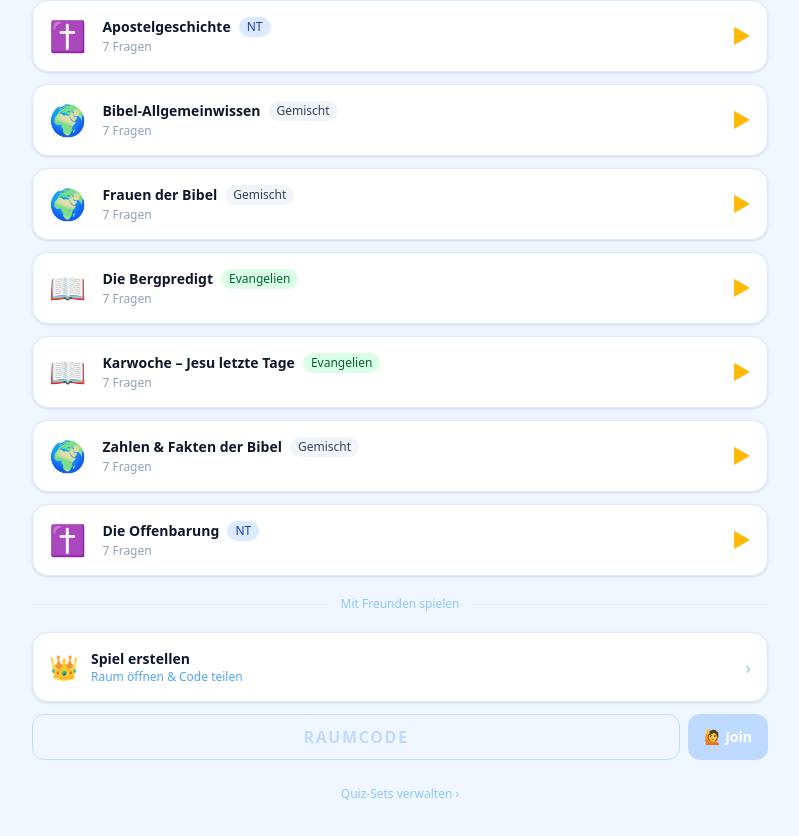
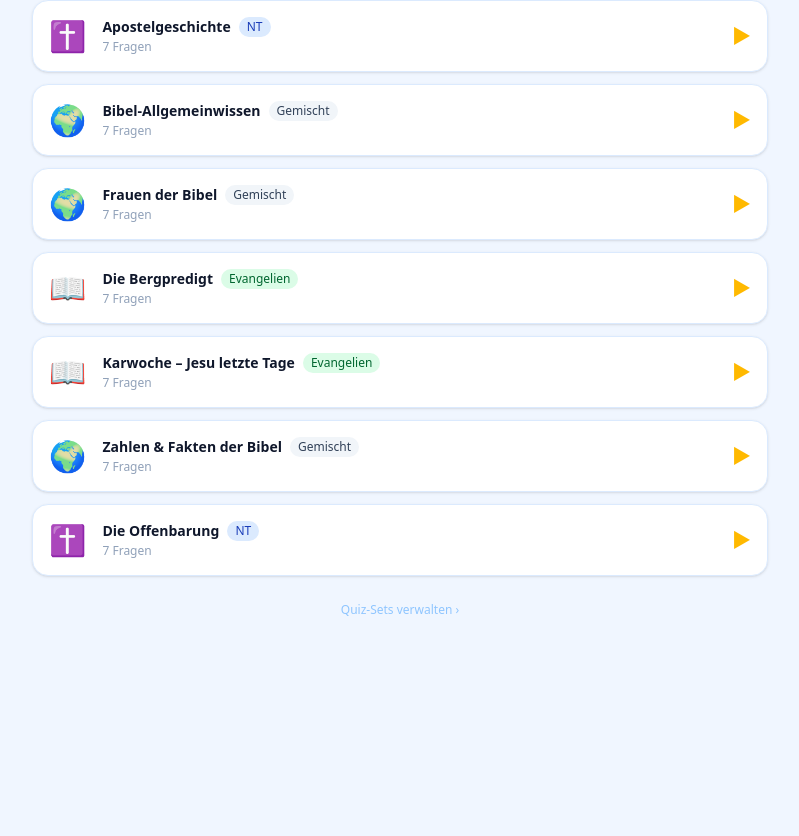
Before and after one commit to leadklick/bibel-lern-app, a Next.js app: page /quiz in a window 1280 px wide. Shown: the part 905-1741 px from the top of the page, without its empty margins (240-1039 px from the left). After the commit the page ends 1557 px from the top, so only its background shows below. Built offline with nearby package versions, Linux system fonts and the light colour scheme.

Commit message:
Quiz: remove Kahoot references, simplify to solo-only
Co-Authored-By: Claude Sonnet 4.6 <noreply@anthropic.com>

```diff
--- a/app/page.tsx
+++ b/app/page.tsx
@@ -204,7 +204,7 @@ export default function Dashboard() {
         <QuickLink href="/verse/add" label="Vers hinzufügen" icon="➕" desc="Neue Bibelstelle" />
         <QuickLink href="/verse" label="Alle Verse" icon="📖" desc="Verwalten & suchen" />
         <QuickLink href="/learn" label="Lernmodus" icon="🧠" desc="Karteikarten & mehr" />
-        <QuickLink href="/quiz" label="Live Quiz" icon="🎮" desc="Kahoot-Stil" />
+        <QuickLink href="/quiz" label="BibelQuiz" icon="🎮" desc="Wissen testen" />
       </div>
     </div>
   );
--- a/app/quiz/page.tsx
+++ b/app/quiz/page.tsx
@@ -2,7 +2,6 @@
 
 import Link from 'next/link';
 import { useEffect, useState } from 'react';
-import { useRouter } from 'next/navigation';
 import { QuizSet } from '@/lib/quiz-types';
 
 const CATEGORY_COLORS: Record<string, string> = {
@@ -26,12 +25,8 @@ const CATEGORY_ICONS: Record<string, string> = {
 };
 
 export default function QuizLandingPage() {
-  const router = useRouter();
   const [sets, setSets] = useState<QuizSet[]>([]);
   const [loading, setLoading] = useState(true);
-  const [joinCode, setJoinCode] = useState('');
-  const [joining, setJoining] = useState(false);
-  const [error, setError] = useState('');
 
   useEffect(() => {
     fetch('/api/quiz/sets')
@@ -40,36 +35,17 @@ export default function QuizLandingPage() {
       .finally(() => setLoading(false));
   }, []);
 
-  async function handleJoin(e: React.FormEvent) {
-    e.preventDefault();
-    const code = joinCode.trim().toUpperCase();
-    if (code.length !== 6) return;
-    setJoining(true);
-    setError('');
-    try {
-      const res = await fetch(`/api/quiz/rooms/${code}`);
-      if (!res.ok) { setError('Raum nicht gefunden.'); return; }
-      router.push(`/quiz/${code}`);
-    } catch {
-      setError('Netzwerkfehler.');
-    } finally {
-      setJoining(false);
-    }
-  }
-
   return (
     <div className="flex flex-col gap-5 page-enter">
-      {/* Header */}
       <div className="text-center py-2">
         <div className="text-4xl mb-2">🎮</div>
         <h1 className="text-2xl font-bold text-slate-900">BibelQuiz</h1>
-        <p className="text-blue-500 text-sm mt-1">Wähle ein Quiz und spiele sofort!</p>
+        <p className="text-blue-500 text-sm mt-1">Wähle ein Quiz und teste dein Wissen!</p>
       </div>
 
-      {/* Quiz sets list */}
       {loading ? (
         <div className="flex flex-col gap-3">
-          {[0,1,2,3].map(i => <div key={i} className="skeleton h-20 rounded-2xl" />)}
+          {[0, 1, 2, 3, 4].map(i => <div key={i} className="skeleton h-20 rounded-2xl" />)}
         </div>
       ) : (
         <div className="flex flex-col gap-3">
@@ -97,47 +73,6 @@ export default function QuizLandingPage() {
         </div>
       )}
 
-      {/* Divider */}
-      <div className="flex items-center gap-3">
-        <div className="flex-1 h-px bg-blue-100" />
-        <span className="text-xs text-blue-300 font-medium">Mit Freunden spielen</span>
-        <div className="flex-1 h-px bg-blue-100" />
-      </div>
-
-      {/* Multiplayer */}
-      <div className="flex flex-col gap-3">
-        <Link
-          href="/quiz/host"
-          className="bg-white rounded-2xl border border-blue-100 shadow-sm p-4 flex items-center gap-3 hover:border-blue-300 hover:shadow-md transition-all active:scale-[0.97]"
-        >
-          <span className="text-2xl">👑</span>
-          <div>
-            <p className="font-semibold text-slate-900 text-sm">Spiel erstellen</p>
-            <p className="text-blue-400 text-xs">Raum öffnen & Code teilen</p>
-          </div>
-          <span className="ml-auto text-blue-300 text-lg">›</span>
-        </Link>
-
-        <form onSubmit={handleJoin} className="flex gap-2">
-          <input
-            type="text"
-            value={joinCode}
-            onChange={(e) => { setJoinCode(e.target.value.toUpperCase().replace(/[^A-Z0-9]/g, '')); setError(''); }}
-            placeholder="RAUMCODE"
-            maxLength={6}
-            className="flex-1 border border-blue-200 rounded-xl px-4 py-2.5 text-base font-bold text-center tracking-widest uppercase placeholder:text-blue-200 focus:outline-none focus:ring-2 focus:ring-blue-400"
-          />
-          <button
-            type="submit"
-            disabled={joining || joinCode.length !== 6}
-            className="bg-blue-500 hover:bg-blue-600 disabled:bg-blue-200 text-white font-bold px-4 py-2.5 rounded-xl transition-colors active:scale-[0.97] shrink-0 text-sm"
-          >
-            {joining ? '...' : '🙋 Join'}
-          </button>
-        </form>
-        {error && <p className="text-red-500 text-xs text-center">{error}</p>}
-      </div>
-
       <div className="text-center">
         <Link href="/quiz/admin" className="text-blue-300 text-xs hover:text-blue-500 transition-colors">
           Quiz-Sets verwalten ›
```
